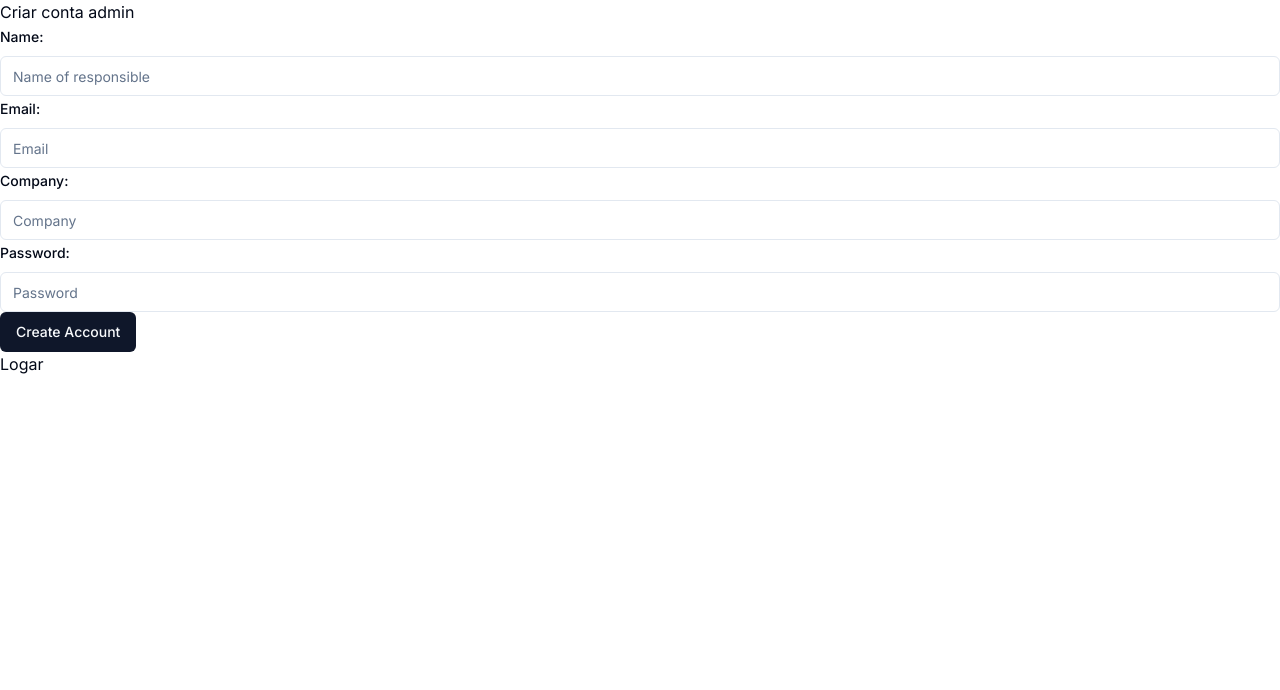
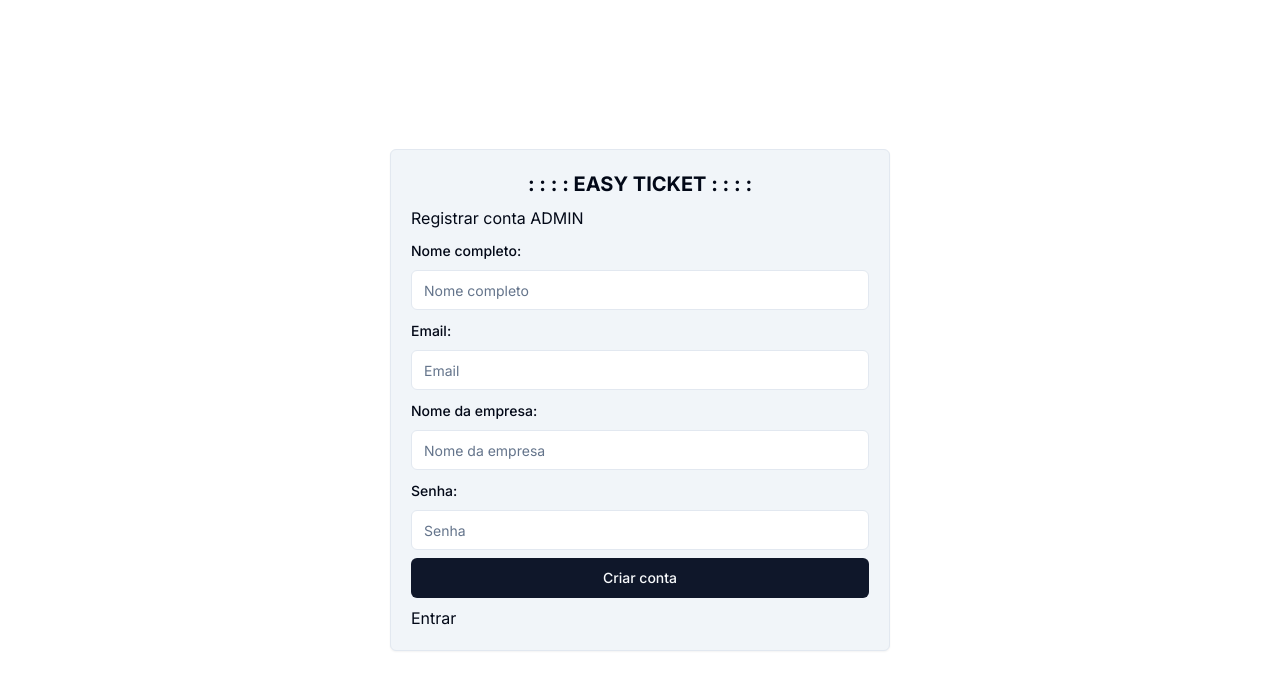
Before and after one commit to Fernand0cruz/easy_ticket-, a Next.js app: page /auth/signup in a window 1280 px wide. Shown: the top 690 px of the page. Built offline with nearby package versions, Linux system fonts and the light colour scheme.

Commit message:
chore: Update sign-in and sign-up pages with Card component and styling

```diff
--- a/src/app/auth/signin/components/loginForm.tsx
+++ b/src/app/auth/signin/components/loginForm.tsx
@@ -10,9 +10,15 @@ import { signIn } from "next-auth/react";
 import { useRouter } from "next/navigation";
 
 const formSchema = z.object({
-    company: z.string().nonempty(),
-    email: z.string().email(),
-    password: z.string().min(6),
+    company: z.string().nonempty({
+        message: "Campo obrigatório"
+    }),
+    email: z.string().email().nonempty({
+        message: "Campo obrigatório"
+    }),
+    password: z.string().min(6, {
+        message: "A senha precisa conter mais de 6 caracteres"
+    }),
 });
 
 const LoginForm = () => {
@@ -32,24 +38,28 @@ const LoginForm = () => {
         })
 
         if (login?.ok) {
-            toast.success("Successfuly login")
+            toast.success("Você entrou com sucesso", {
+                position: "bottom-right",
+            })
             router.push("/dashboard");
         } else if (login?.error) {
-            toast.error(login?.error)
+            toast.error(login?.error, {
+                position: "bottom-right",
+            })
         }
     }
 
     return (
         <Form {...form}>
-            <form onSubmit={form.handleSubmit(onSubmit)}>
+            <form onSubmit={form.handleSubmit(onSubmit)} className="flex flex-col gap-2">
                 <FormField
                     control={form.control}
                     name="company"
                     render={({ field }) => (
                         <FormItem>
-                            <FormLabel>Company:</FormLabel>
+                            <FormLabel>Empresa:</FormLabel>
                             <FormControl>
-                                <Input type="text" placeholder="Company" {...field} />
+                                <Input type="text" placeholder="Empresa" {...field} />
                             </FormControl>
                             <FormMessage />
                         </FormItem>
@@ -73,15 +83,15 @@ const LoginForm = () => {
                     name="password"
                     render={({ field }) => (
                         <FormItem>
-                            <FormLabel>Password:</FormLabel>
+                            <FormLabel>Senha:</FormLabel>
                             <FormControl>
-                                <Input type="password" placeholder="Password" {...field} />
+                                <Input type="password" placeholder="Senha" {...field} />
                             </FormControl>
                             <FormMessage />
                         </FormItem>
                     )}
                 />
-                <Button type="submit">Submit</Button>
+                <Button type="submit">Entrar</Button>
             </form>
         </Form>
     );
--- a/src/app/auth/signin/page.tsx
+++ b/src/app/auth/signin/page.tsx
@@ -1,13 +1,18 @@
 import Link from 'next/link';
 import LoginForm from './components/loginForm';
+import { Card } from '@/components/ui/card';
 
 const PageSignin = () => {
     return (
-        <div>
-            <h1>Login</h1>
-            <LoginForm />
-            <Link href={`/auth/signup`}>Criar Conta</Link>
-        </div>
+        <Card className='max-w-screen-xl m-auto w-[90%] sm:w-[70%] md:w-[500px] bg-accent p-5 rounded-md'>
+            <Link href={"/"}>
+                <h1 className="font-bold text-xl text-center">: : : : EASY TICKET : : : :</h1>
+            </Link>
+            <div className='flex flex-col gap-2 mt-2'>
+                <LoginForm />
+                <Link href={`/auth/signup`}>Criar Conta</Link>
+            </div>
+        </Card>
     );
 }
 
--- a/src/app/auth/signup/components/registerForm.tsx
+++ b/src/app/auth/signup/components/registerForm.tsx
@@ -3,16 +3,24 @@ import { Form, FormControl, FormField, FormItem, FormLabel, FormMessage } from "
 import { Input } from "@/components/ui/input";
 import { Button } from "@/components/ui/button";
 import { useForm } from "react-hook-form";
-import { zodResolver } from "@hookform/resolvers/zod"
+import { zodResolver } from "@hookform/resolvers/zod";
 import { z } from "zod";
 import toast from "react-hot-toast";
 import { useRouter } from "next/navigation";
 
 const formSchema = z.object({
-    name: z.string().nonempty(),
-    email: z.string().email(),
-    company: z.string().nonempty(),
-    password: z.string().min(6),
+    name: z.string().nonempty({
+        message: "Campo obrigatório"
+    }),
+    email: z.string().email().nonempty({
+        message: "Campo obrigatório"
+    }),
+    company: z.string().nonempty({
+        message: "Campo obrigatório"
+    }),
+    password: z.string().min(6, {
+        message: "A senha precisa conter mais de 6 caracteres"
+    }),
 });
 
 const RegisterForm = () => {
@@ -21,7 +29,7 @@ const RegisterForm = () => {
 
     const form = useForm<z.infer<typeof formSchema>>({
         resolver: zodResolver(formSchema),
-    })
+    });
 
     const onSubmit = async (data: z.infer<typeof formSchema>) => {
         try {
@@ -38,25 +46,29 @@ const RegisterForm = () => {
                 throw new Error(errorResponse.message);
             }
 
-            toast.success("Successfully regisetred")
+            toast.success("Cadastrado com sucesso!", {
+                position: "bottom-right",
+            });
 
             router.push("/auth/signin");
         } catch (err: any) {
-            toast.error(err.message)
+            toast.error(err.message, {
+                position: "bottom-right",
+            });
         }
-    }
+    };
 
     return (
         <Form {...form}>
-            <form onSubmit={form.handleSubmit(onSubmit)}>
+            <form onSubmit={form.handleSubmit(onSubmit)} className="flex flex-col gap-2">
                 <FormField
                     control={form.control}
                     name="name"
                     render={({ field }) => (
                         <FormItem>
-                            <FormLabel>Name:</FormLabel>
+                            <FormLabel>Nome completo:</FormLabel>
                             <FormControl>
-                                <Input type="text" placeholder="Name of responsible" {...field} />
+                                <Input type="text" placeholder="Nome completo" {...field} />
                             </FormControl>
                             <FormMessage />
                         </FormItem>
@@ -80,9 +92,9 @@ const RegisterForm = () => {
                     name="company"
                     render={({ field }) => (
                         <FormItem>
-                            <FormLabel>Company:</FormLabel>
+                            <FormLabel>Nome da empresa:</FormLabel>
                             <FormControl>
-                                <Input type="text" placeholder="Company" {...field} />
+                                <Input type="text" placeholder="Nome da empresa" {...field} />
                             </FormControl>
                             <FormMessage />
                         </FormItem>
@@ -93,15 +105,15 @@ const RegisterForm = () => {
                     name="password"
                     render={({ field }) => (
                         <FormItem>
-                            <FormLabel>Password:</FormLabel>
+                            <FormLabel>Senha:</FormLabel>
                             <FormControl>
-                                <Input type="password" placeholder="Password" {...field} />
+                                <Input type="password" placeholder="Senha" {...field} />
                             </FormControl>
                             <FormMessage />
                         </FormItem>
                     )}
                 />
-                <Button type="submit">Create Account</Button>
+                <Button type="submit">Criar conta</Button>
             </form>
         </Form>
     );
--- a/src/app/auth/signup/page.tsx
+++ b/src/app/auth/signup/page.tsx
@@ -1,13 +1,19 @@
 import Link from 'next/link';
 import RegisterForm from './components/registerForm';
+import { Card } from '@/components/ui/card';
 
 const PageSignUp = () => {
     return (
-        <div>
-            <h1>Criar conta admin</h1>
-            <RegisterForm/>
-            <Link href={`signin`}>Logar</Link>
-        </div>
+        <Card className='max-w-screen-xl m-auto w-[90%] sm:w-[70%] md:w-[500px] bg-accent p-5 rounded-md'>
+            <Link href={"/"}>
+                <h1 className="font-bold text-xl text-center">: : : : EASY TICKET : : : :</h1>
+            </Link>
+            <div className='flex flex-col gap-2 mt-2'>
+                <h1>Registrar conta ADMIN</h1>
+                <RegisterForm />
+                <Link href={`signin`}>Entrar</Link>
+            </div>
+        </Card>
     );
 }
 
```
